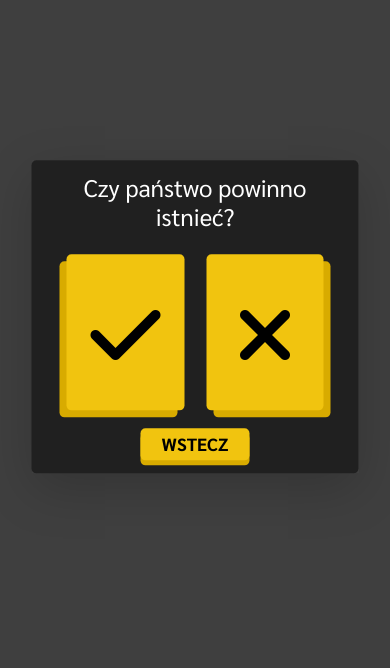
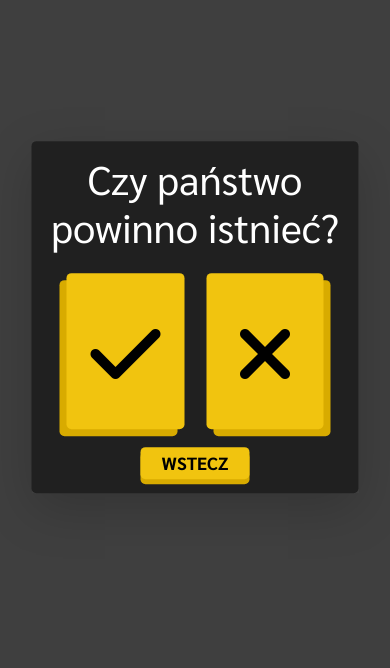
Before and after one commit to erykchojnacki/Polimatch, a website: page test.html in a window 390 px wide. Shown: the part 63-731 px from the top of the page. Drawn offline with nearby package versions, Linux system fonts and the light colour scheme.

Commit message:
Version Alfa.2 Experimental 2.1 - Responsiveness fix

```diff
--- a/css/index.css
+++ b/css/index.css
@@ -1,5 +1,5 @@
 .background{
-  max-width: 50%;
+  max-width: 70%;
   align-items: center;
   text-align: center;
   position: absolute;
--- a/css/test.css
+++ b/css/test.css
@@ -1,5 +1,5 @@
 .question-bg{
-  max-width: 50%;
+  max-width: 70%;
   align-items: center;
   text-align: center;
   position: absolute;
@@ -14,7 +14,7 @@
 }
 #question-text{
   padding-bottom: 2%;
-  font-size: 1.5rem;
+  font-size: 2.5rem;
 }
 #agree, #not-agree{
   margin: 3%;
@@ -37,7 +37,7 @@
 .result-content{
   padding: 3% 0%;
 }
-@media (max-width: 900px){
+@media (max-width: 1100px){
   .question-bg{
     max-width: 90%;
   }
```
